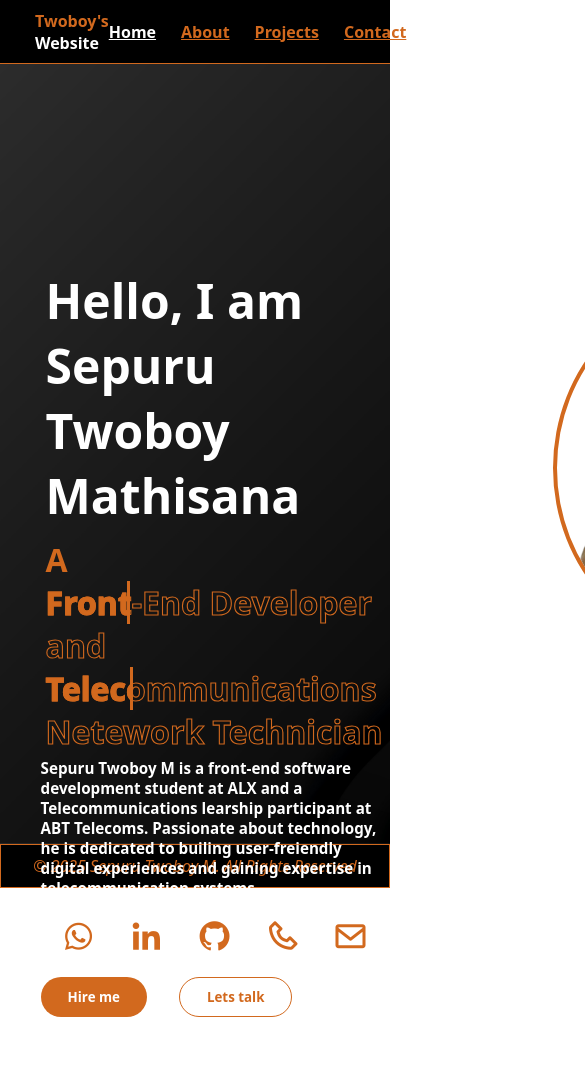
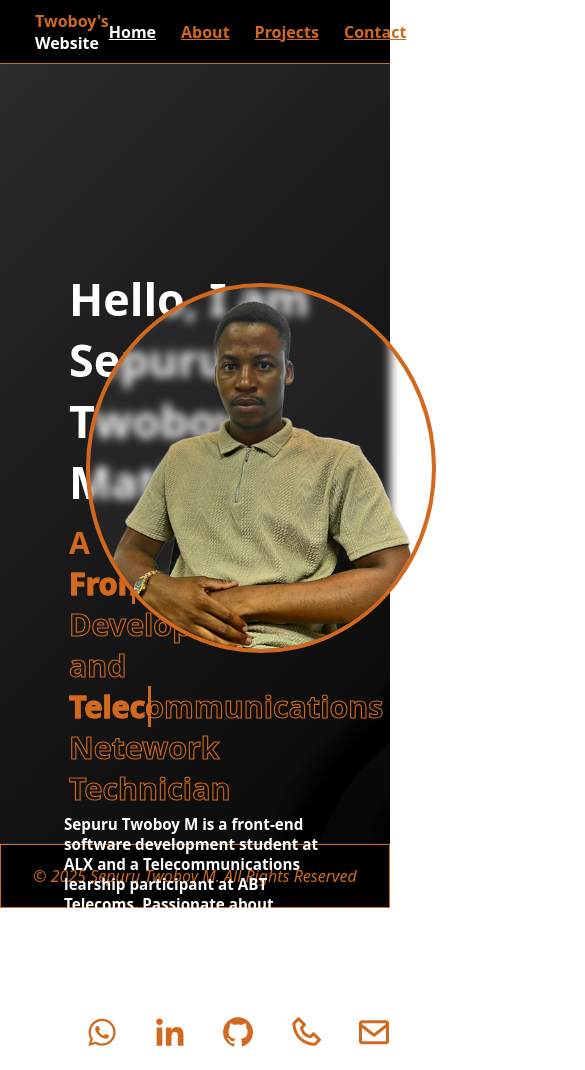
Before and after one commit to stwoboy/Portfolio, a plain HTML site: page index.html in a window 390 px wide. Shown: the top 1070 px of the page, 585 px wide, since content can reach past the window. Before the commit the page ends 1047 px from the top, so only its background shows below. Drawn offline with nearby package versions, Linux system fonts and the light colour scheme.

Commit message:
updated css to allow portable media

```diff
--- a/styile.css
+++ b/styile.css
@@ -420,3 +420,67 @@ footer p{
     right:1469px ;
     bottom: 50%;
 }
+
+/* For tablets (portrait) */
+@media screen and (max-width: 768px) {
+    .info {
+        top: 40%;
+        left: 5%;
+        max-width: 85%;
+    }
+
+    .info h1 {
+        font-size: 2.5rem;
+    }
+
+    .info h2 {
+        font-size: 1.8rem;
+    }
+
+    .btn {
+        width: 80%;
+    }
+
+    .hom-img {
+        max-width: 250px;
+        left: 10%;
+    }
+}
+
+/*____________ For larger screens (tablets, small desktops)__________ */
+@media screen and (max-width: 1024px) {
+    .info {
+        top: 30%;
+        left: 10%;
+        max-width: 80%;
+    }
+
+    .info h1 {
+        font-size: 2.8rem;
+    }
+
+    .info h2 {
+        font-size: 1.9rem;
+    }
+}
+
+/* For desktops and larger screens */
+@media screen and (min-width: 1025px) {
+    .info {
+        max-width: 750px;
+    }
+
+    .info h1 {
+        font-size: 3rem;
+    }
+
+    .info h2 {
+        font-size: 2rem;
+    }
+}
+
+/* For the footer */
+footer {
+    font-size: 1rem;
+    padding: 10px;
+}
```
